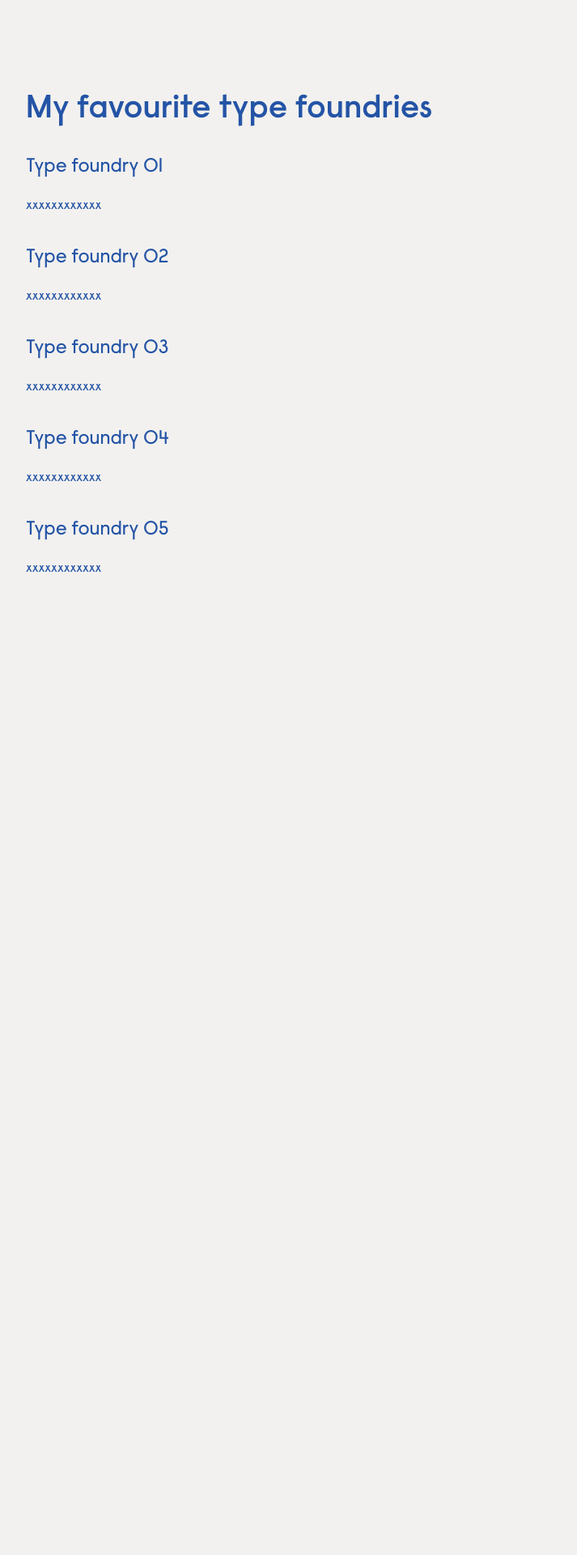
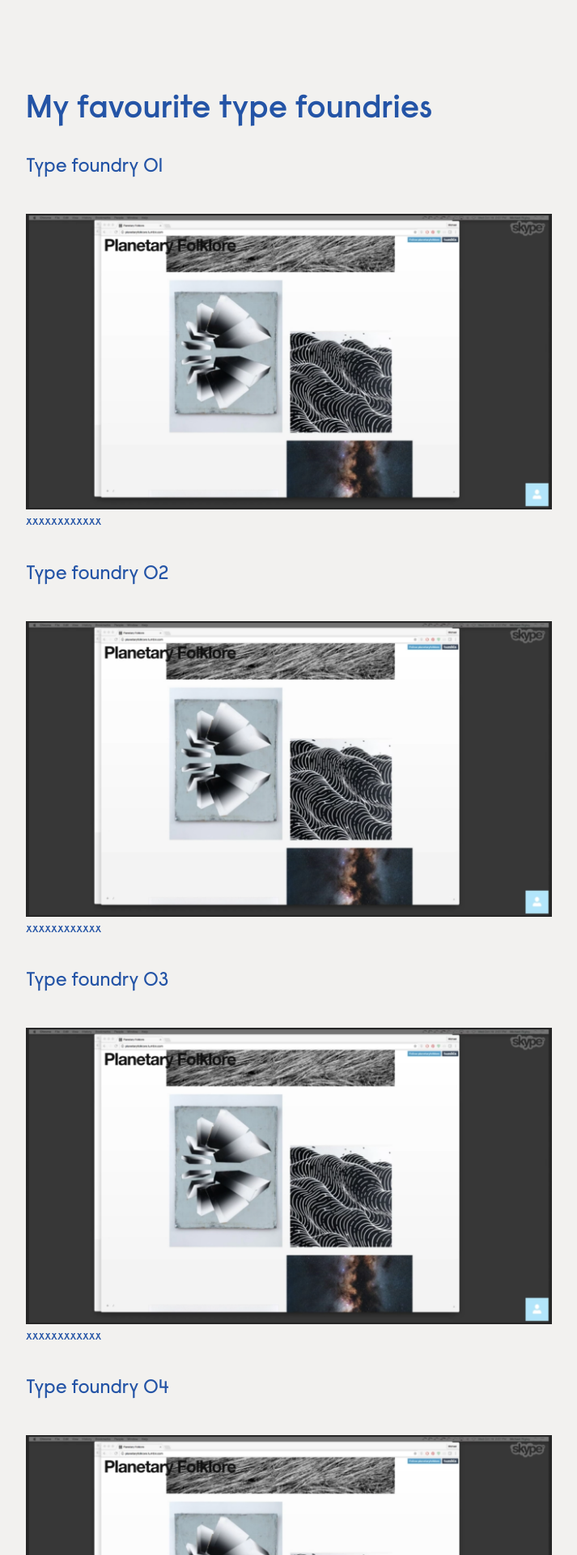
Before and after one commit to emho-lab/journal, a Jekyll site: the page built from _posts/2019-09-28-new-post.md, in a window 1280 px wide. Shown: the part 316-2236 px from the top of the page at 81% size, without its empty margins (218-931 px from the left). Built offline with Jekyll 4.4.1, drawn with Linux system fonts in a browser that asks for light colours; before the commit the page ends 1068 px from its top, so only the background shows below that.

Commit message:
Updated New Post

```diff
--- a/_posts/2019-09-28-new-post.md
+++ b/_posts/2019-09-28-new-post.md
@@ -6,16 +6,35 @@ excerpt: Today I would like to share my top 5 "indie" type foundries.
 ---
 
 ### Type foundry 01<br>
+<br>
+![IMG_1180.PNG](/uploads/IMG_1180.PNG)
+<br>
 xxxxxxxxxxxx
 <br>
+
 ### Type foundry 02<br>
+<br>
+![IMG_1180.PNG](/uploads/IMG_1180.PNG)
+<br>
 xxxxxxxxxxxx
 <br>
+
 ### Type foundry 03<br>
+<br>
+![IMG_1180.PNG](/uploads/IMG_1180.PNG)
+<br>
 xxxxxxxxxxxx
 <br>
+
 ### Type foundry 04<br>
+<br>
+![IMG_1180.PNG](/uploads/IMG_1180.PNG)
+<br>
 xxxxxxxxxxxx
 <br>
+
 ### Type foundry 05<br>
+<br>
+![IMG_1180.PNG](/uploads/IMG_1180.PNG)
+<br>
 xxxxxxxxxxxx
```
